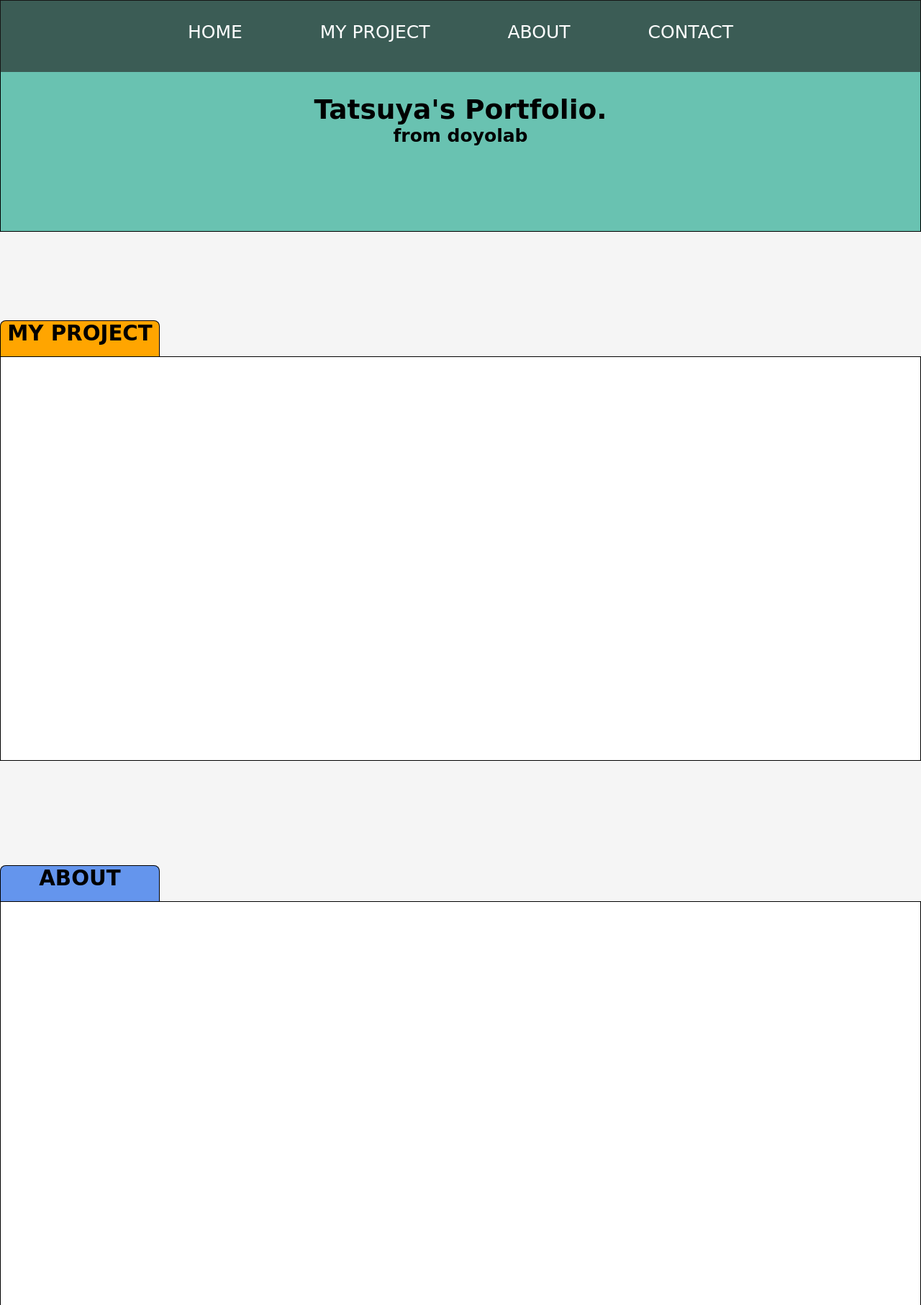
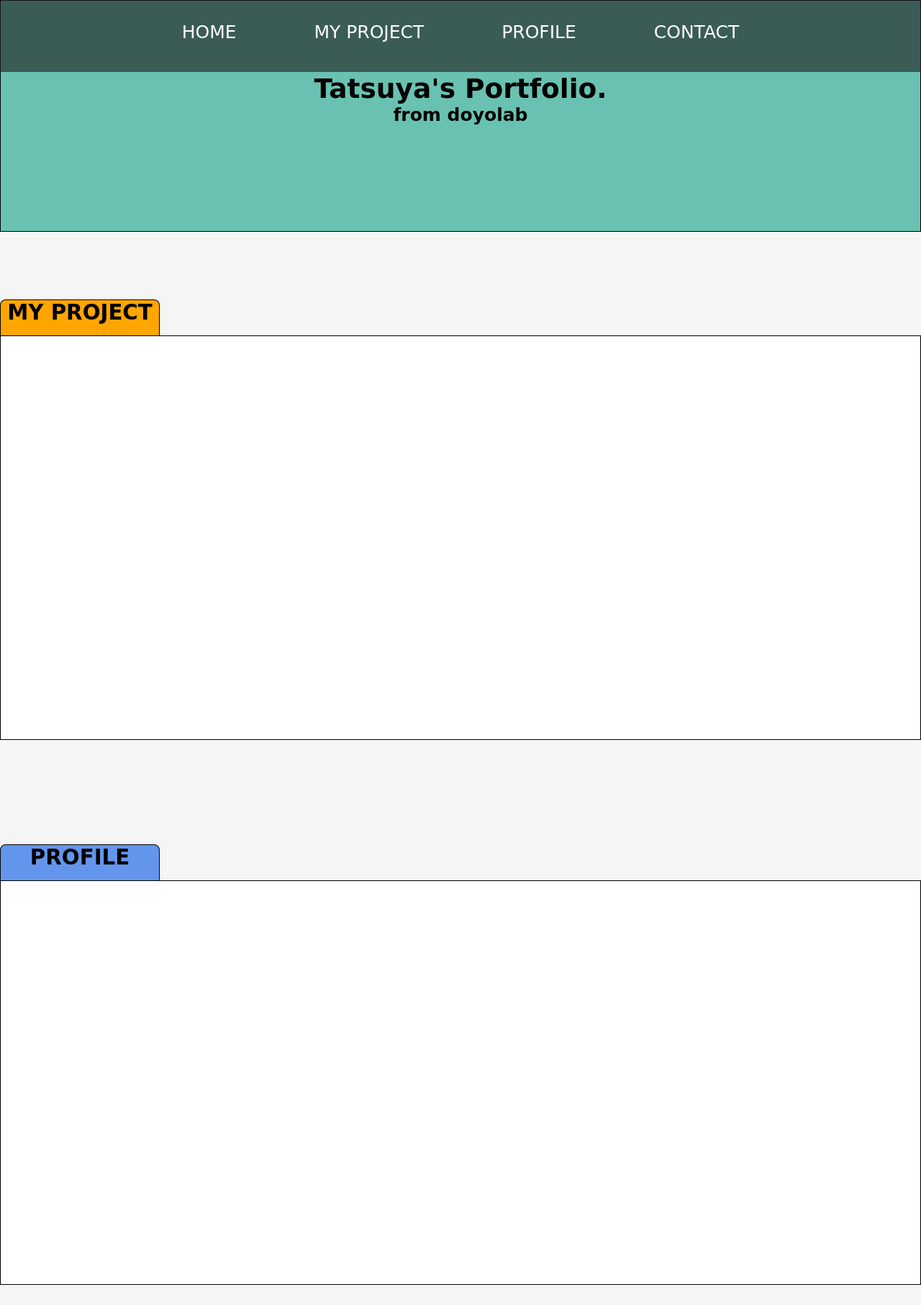
Before and after one commit to kitamitatsuya/doyolab, a PHP site: page / in a window 1280 px wide. Shown: the top 1813 px of the page at 72% size. Run offline with PHP 8.4, Linux system fonts and the light colour scheme.

Commit message:
index.html

```diff
--- a/index.html
+++ b/index.html
@@ -10,16 +10,14 @@
     <ul>
       <li><a href="index.html">Home</a></li>
       <li><a href="#MY PROJECT">My project</a></li>
-      <li><a href="#">about</a></li>
+      <li><a href="#">profile</a></li>
       <li><a href="#">contact</a></li>
     </ul>
  </nav>
 
 </head>
 <body>
-
 <section id="screen1">
-  <br>
     <p><h1>Tatsuya's Portfolio.</h1>
       <h4>from doyolab</h4>
        </p>
@@ -27,7 +25,7 @@
   　<br>
     <br>
     <br>
-    <br>
+
 
 
 <section id="small1">
@@ -45,10 +43,11 @@
     <br>
 
 <section id="small2">
-  <h3 id="#">ABOUT</h3>
+  <h3 id="#">PROFILE</h3>
 </section>
 
 <section id="big2">
+
 
 
 
@@ -86,7 +85,7 @@
      <br>
     <li>｜<a href="index.html">HOME</a>｜</li>
        <li>｜<a href="index.html">MY PROJECT</a>｜</li>
-       <li>ABOUT ｜</li>
+       <li>PROFILE ｜</li>
        <li>CONTACT｜</li>
       </ul>
        <br>
--- a/myhomepaeg.css
+++ b/myhomepaeg.css
@@ -172,7 +172,7 @@ footer{
   width: 100%;
   height: 500px;
   font-family: cursive;
-  background-color:black;
+  background-color:rgba(34, 33, 33, 0.637);
   background-attachment: fixed;
   background-position: center center;
   color: white;
```
